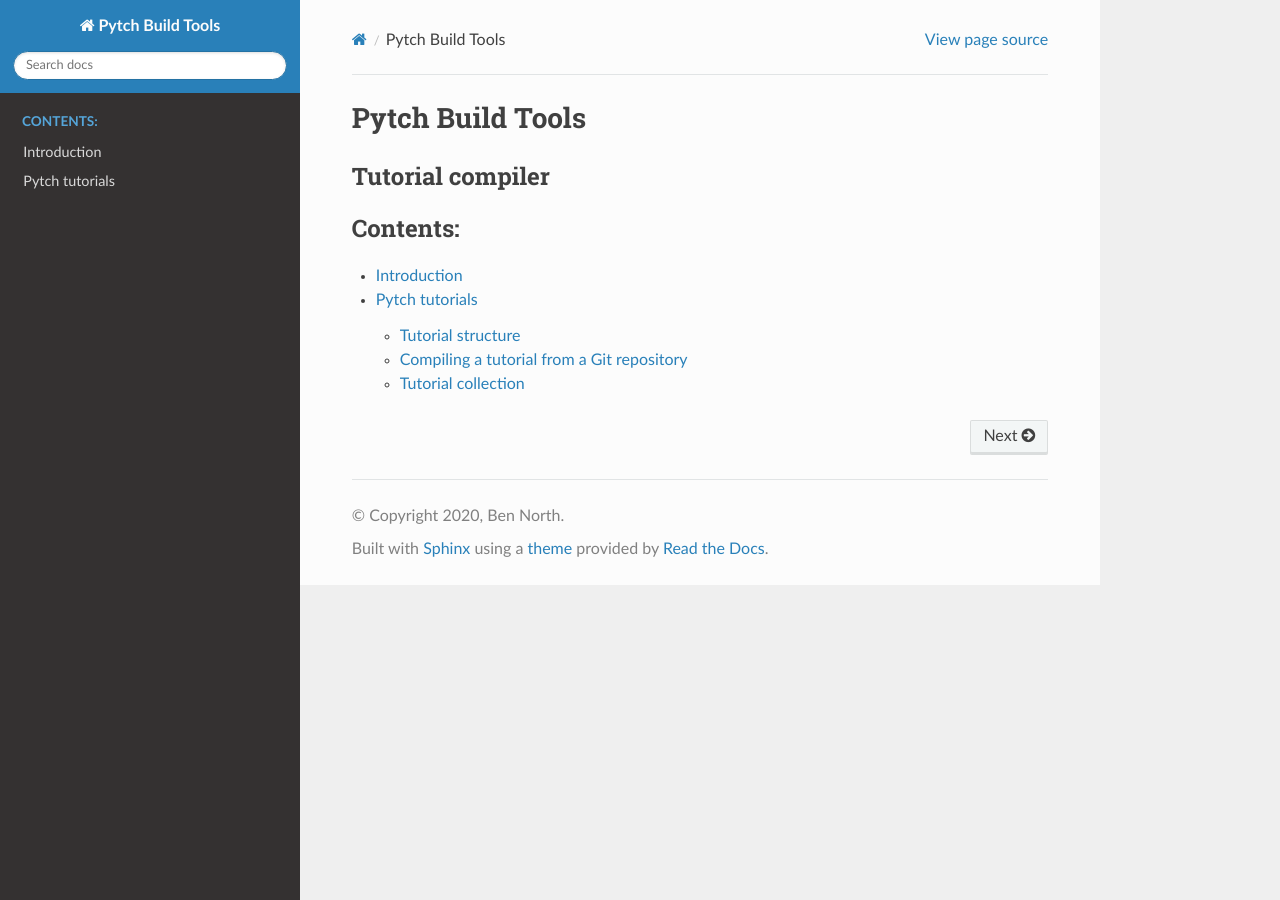
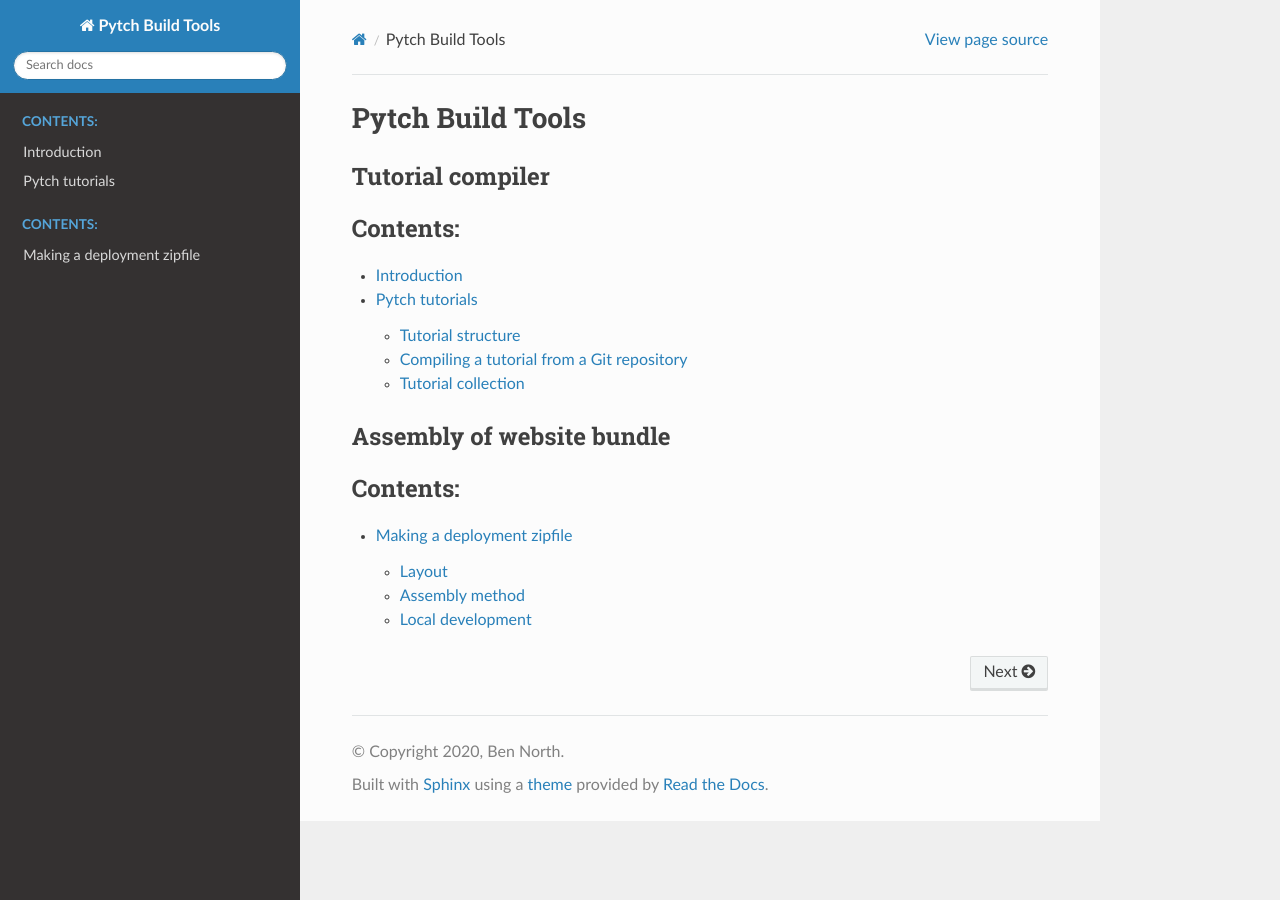
Before and after one commit to pytchlang/pytch-build, a Sphinx documentation site: the page built from doc/index.rst, in a window 1280 px wide. Built offline with Sphinx 7.4.7 and the Read the Docs theme 2.0.0, drawn with Linux system fonts in a browser that asks for light colours.

```diff
--- a/doc/index.rst
+++ b/doc/index.rst
@@ -10,3 +10,13 @@ Tutorial compiler
 
    introduction
    tutorialcompiler/index
+
+
+Assembly of website bundle
+--------------------------
+
+.. toctree::
+   :maxdepth: 2
+   :caption: Contents:
+
+   makesite/index
```
